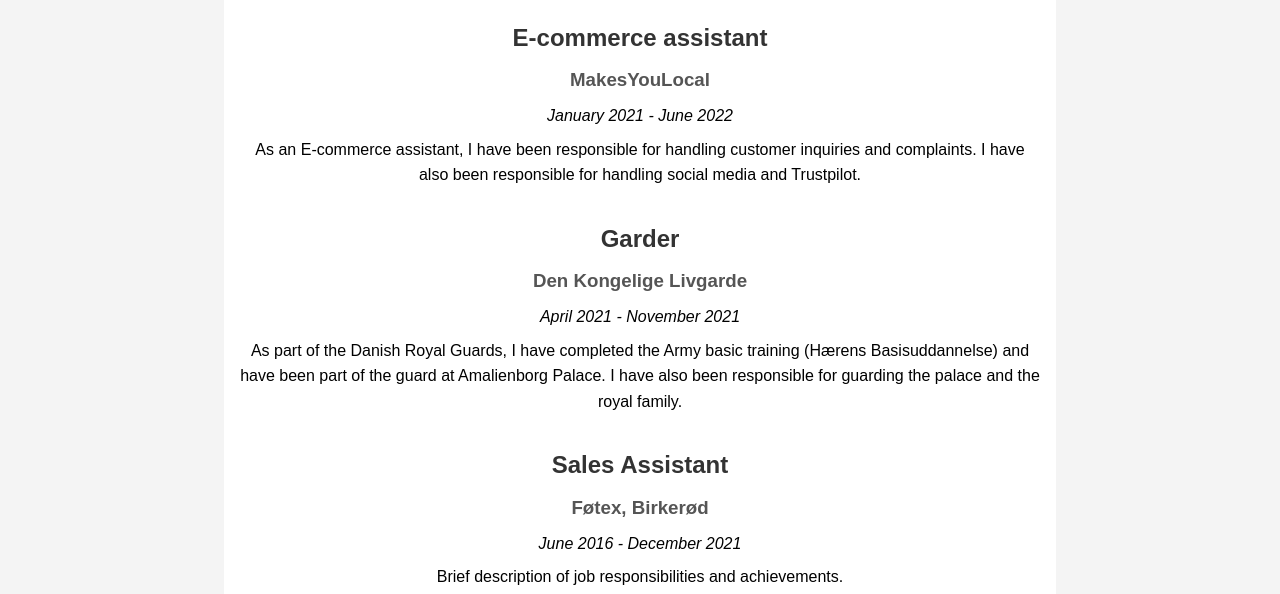
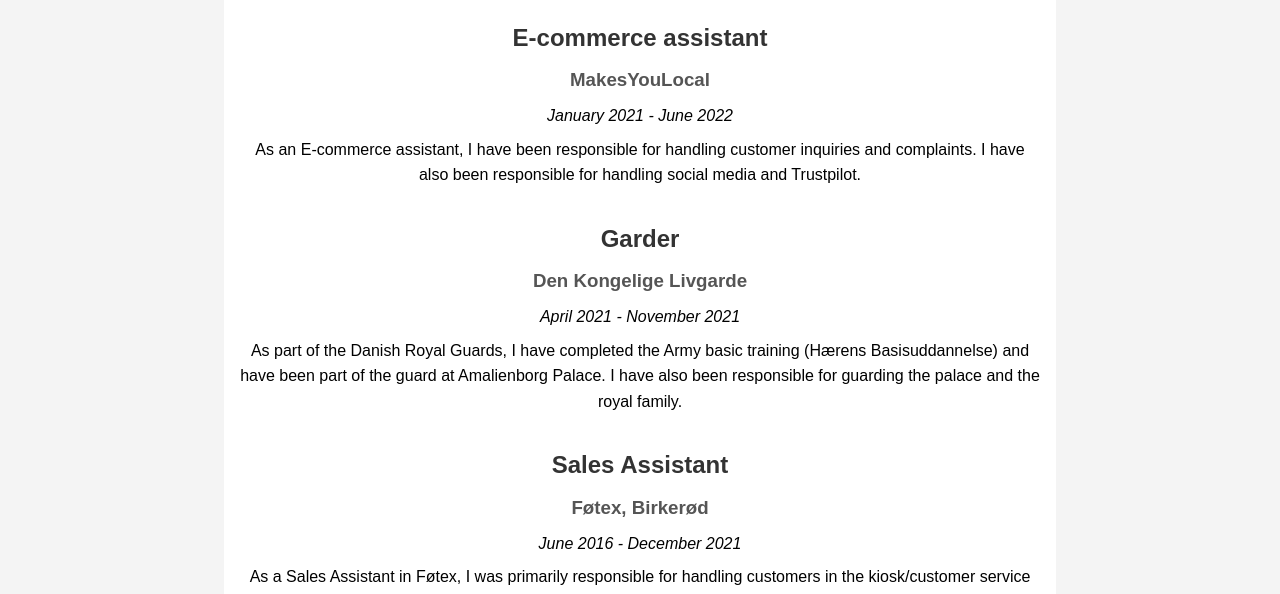
Before and after one commit to wkandersen/wkandersen.github.io, a plain HTML site: page experience.html in a window 1280 px wide. Shown: the part 197-791 px from the top of the page. Drawn offline with Linux system fonts and the light colour scheme.

Commit message:
føtex update

```diff
--- a/experience.html
+++ b/experience.html
@@ -42,7 +42,9 @@
                 <h2>Sales Assistant</h2>
                 <h3>Føtex, Birkerød</h3>
                 <p><em>June 2016 - December 2021</em></p>
-                <p>Brief description of job responsibilities and achievements.</p>
+                <p>As a Sales Assistant in Føtex, I was primarily responsible for handling customers in the kiosk/customer service and having an overview of the checkout line cashiers.
+                    I was also responsible for handling customer inquiries and complaints. Furthermore, I was both responsible for opening and closing the store.
+                </p>
             </div>
 
             <h2>Volunteer Work</h2>
```
